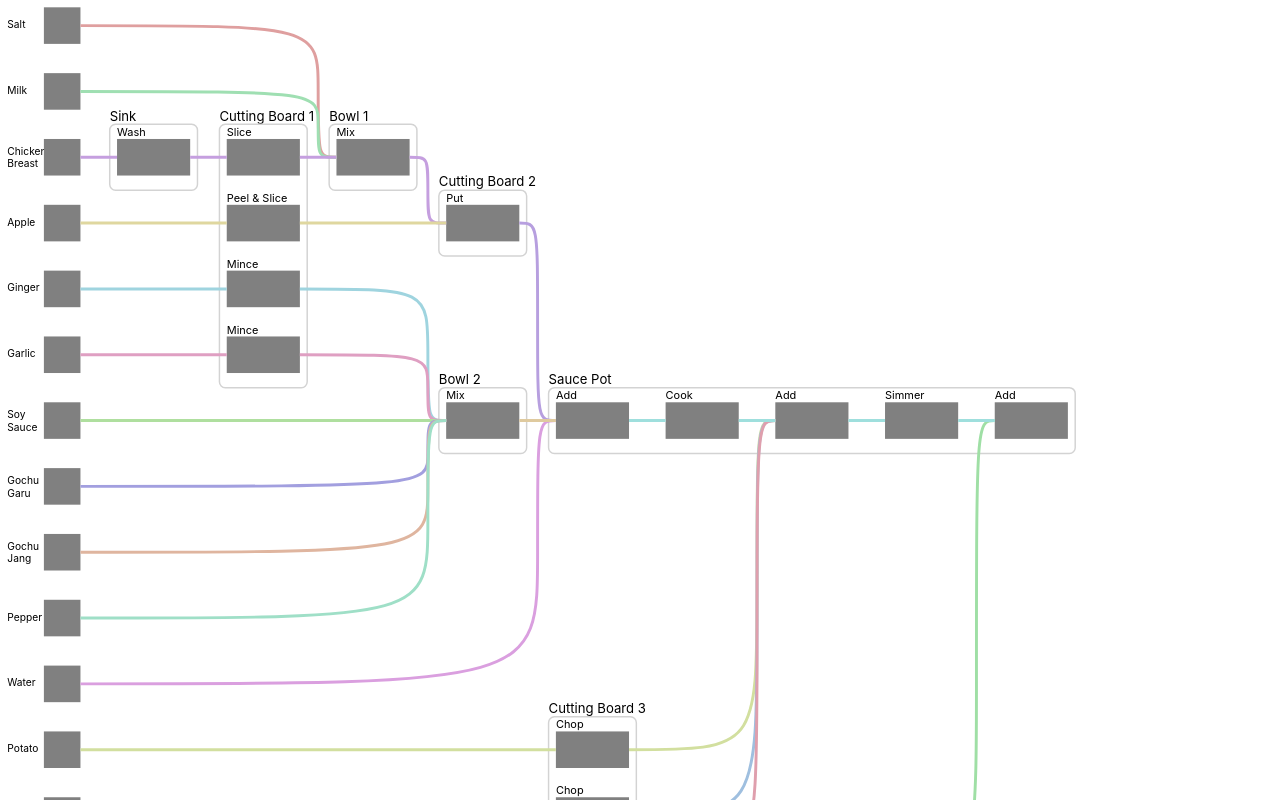
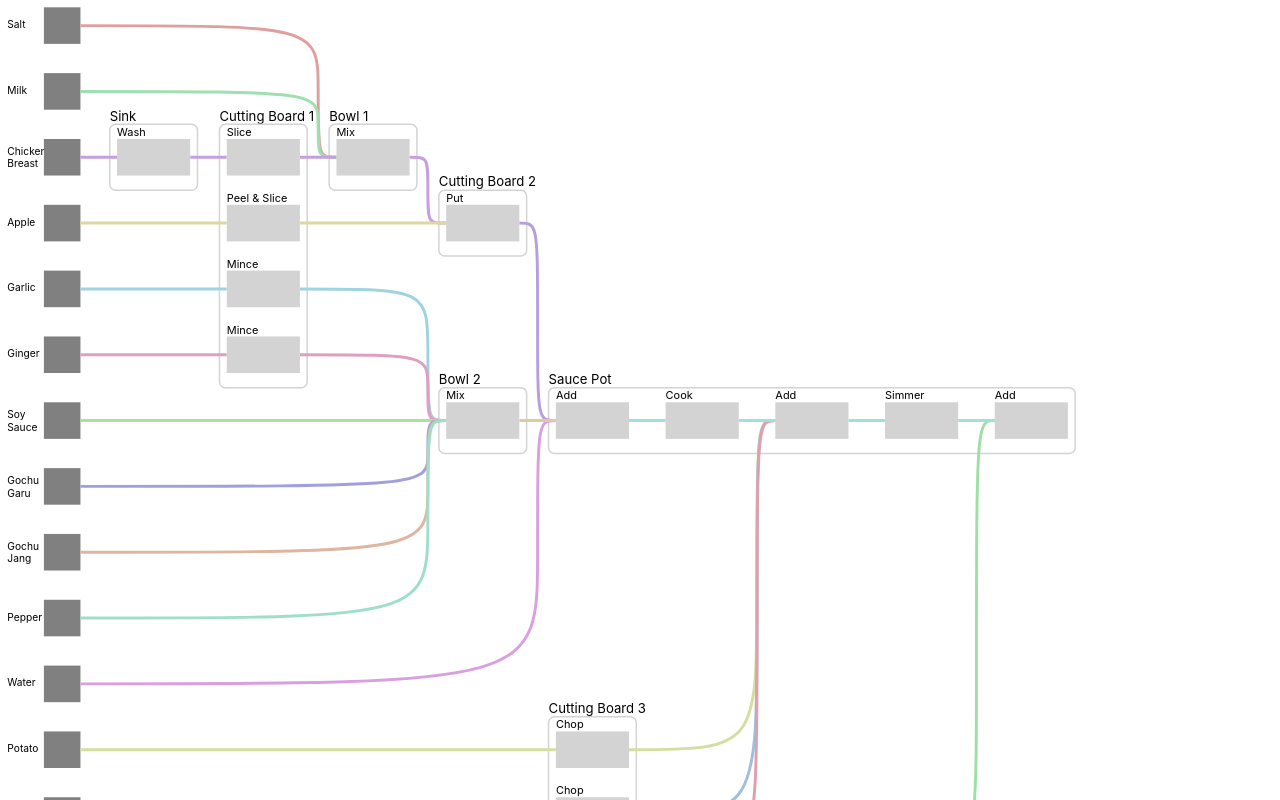
Before and after one commit to kixlab/starlab-video-navigation, a React (Create React App) app in the folder hierarchical_graph/: page / in a window 1280 px wide. Shown: the top 800 px of the page. Built offline with nearby package versions, Linux system fonts and the light colour scheme.

Commit message:
Refactor to pass along current playback path

```diff
--- a/hierarchical_graph/src/App.js
+++ b/hierarchical_graph/src/App.js
@@ -4,12 +4,12 @@ import './App.css';
 import { Graph, Player } from "./components";
 
 function App() {
-  const [seekTime, setSeekTime] = useState(0);
+  const [currentPlayback, setCurrentPlayback ] = useState(null);
 
   return (
     <div className="App">
-      <Player seekTime={seekTime}/>
-      <Graph setSeekTime={setSeekTime}/>
+      <Player currentPlayback={currentPlayback} setCurrentPlayback={setCurrentPlayback}/>
+      <Graph currentPlayback={currentPlayback} setCurrentPlayback={setCurrentPlayback}/>
     </div>
   );
 }
--- a/hierarchical_graph/src/components/Graph.js
+++ b/hierarchical_graph/src/components/Graph.js
@@ -11,8 +11,8 @@ const data = {
         {name: "Milk", step_list: [5]},
         {name: "Chicken Breast", step_list: [0, 1, 5, 6]},
         {name: "Apple", step_list: [2, 6]},
-        {name: "Ginger", step_list: [3, 7]},
-        {name: "Garlic", step_list: [4, 7]},
+        {name: "Garlic", step_list: [3, 7]},
+        {name: "Ginger", step_list: [4, 7]},
         {name: "Soy Sauce", step_list: [7]},
         {name: "Gochu Garu", step_list: [7]},
         {name: "Gochu Jang", step_list: [7]},
@@ -27,23 +27,23 @@ const data = {
         {name: "Intermediate 3", step_list: [8, 9, 10, 11, 12]},
     ],
     steps: [
-        {name: "Wash", row: 2, col: 1, time: 96},
-        {name: "Slice", row: 2, col: 2, time: 106},
-        {name: "Peel & Slice", row: 3, col: 2, time: 257},
-        {name: "Mince", row: 4, col: 2, time: 213},
-        {name: "Mince", row: 5, col: 2, time: 218},
-        {name: "Mix", row: 2, col: 3, time: 140},
-        {name: "Put", row: 3, col: 4, time: 289},
-        {name: "Mix", row: 6, col: 4, time: 186},
-        {name: "Add", row: 6, col: 5, time: 323},
-        {name: "Cook", row: 6, col: 6, time: 342},
-        {name: "Add", row: 6, col: 7, time: 488},
-        {name: "Simmer", row: 6, col: 8, time: 500},
-        {name: "Add", row: 6, col: 9, time: 570},
-        {name: "Chop", row: 11, col: 5, time: 361},
-        {name: "Chop", row: 12, col: 5, time: 374},
-        {name: "Chop", row: 13, col: 5, time: 405},
-        {name: "Chop", row: 14, col: 5, time: 415},
+        {name: "Wash", row: 2, col: 1, time: [96, 100]},
+        {name: "Slice", row: 2, col: 2, time: [106, 136]},
+        {name: "Peel & Slice", row: 3, col: 2, time: [257, 280]},
+        {name: "Mince", row: 4, col: 2, time: [213, 228]},
+        {name: "Mince", row: 5, col: 2, time: [218, 228]},
+        {name: "Mix", row: 2, col: 3, time: [140, 174]},
+        {name: "Put", row: 3, col: 4, time: [289, 316]},
+        {name: "Mix", row: 6, col: 4, time: [186, 250]},
+        {name: "Add", row: 6, col: 5, time: [323, 338]},
+        {name: "Cook", row: 6, col: 6, time: [342, 348]},
+        {name: "Add", row: 6, col: 7, time: [488, 498]},
+        {name: "Simmer", row: 6, col: 8, time: [500, 519]},
+        {name: "Add", row: 6, col: 9, time: [570, 577]},
+        {name: "Chop", row: 11, col: 5, time: [361, 370]},
+        {name: "Chop", row: 12, col: 5, time: [374, 392]},
+        {name: "Chop", row: 13, col: 5, time: [405, 410]},
+        {name: "Chop", row: 14, col: 5, time: [415, 423]},
     ],
     tools: [
         {name: "Sink", start: [2, 1], end: [2, 1]},
@@ -59,16 +59,27 @@ const data = {
 const Graph = (props) => {
     const [dataset, setDataset] = useState(data);
 
+    const setStep = (step) => {
+        props.setCurrentPlayback({type: "step", idx: step, time: dataset.steps[step].time});
+    }
+
+    const checkIsCurrent = (type, idx) => {
+        if (props.currentPlayback) {
+            return props.currentPlayback.type === type && props.currentPlayback.idx === idx ? true : false;
+        }
+        return false;
+    }
+
     return (
         <svg viewBox="0 0 3500 3000">
-            {dataset.tools.map((tool) => (
-                <Tool start={tool.start} end={tool.end} name={tool.name}/>
-            ))}
-            {dataset.steps.map((step) => (
-                <Step row={step.row} col={step.col} name={step.name} time={step.time} setSeekTime={props.setSeekTime}/>
+            {dataset.tools.map((tool, i) => (
+                <Tool start={tool.start} end={tool.end} name={tool.name} isCurrent={checkIsCurrent("tools", i)}/>
             ))}
             {dataset.ingredients.map((ingredient, i) => (
-                <Ingredient idx={i} name={ingredient.name} step_list={ingredient.step_list} steps={dataset.steps}/>
+                <Ingredient idx={i} name={ingredient.name} step_list={ingredient.step_list} steps={dataset.steps} isCurrent={checkIsCurrent("ingredients", i)}/>
+            ))}
+            {dataset.steps.map((step, i) => (
+                <Step idx={i} row={step.row} col={step.col} name={step.name} setStep={setStep} isCurrent={checkIsCurrent("step", i)}/>
             ))}
         </svg>
     );
--- a/hierarchical_graph/src/components/Player.js
+++ b/hierarchical_graph/src/components/Player.js
@@ -4,18 +4,42 @@ import YouTube from 'react-youtube';
 
 const Player = (props) => {
     const [player, setPlayer] = useState(null);
+    const [playbackTimeout, setPlaybackTimeout] = useState(null);
 
     const _onReady = (event) => {
         event.target.pauseVideo();
         setPlayer(event.target);
     }
 
+    const _onStateChange = (event) => {
+        if(event.data == 2) {
+            props.setCurrentPlayback(null);
+            if(playbackTimeout) {
+                clearTimeout(playbackTimeout);
+            }
+        }
+    }
+
+    const playback = (time) => {
+        var currTime = player.getCurrentTime();
+        player.seekTo(time[0]);
+        player.playVideo();
+        var timeout = setTimeout(playback, (time[1] - time[0])*1000, time)
+        setPlaybackTimeout(timeout);
+    }
+
     // set player seek time on props change
     useEffect(() => {
-        if (player) {
-            player.seekTo(props.seekTime);
+        if (player && props.currentPlayback) {
+            player.seekTo(props.currentPlayback.time[0]);
+            player.playVideo();
+            if(playbackTimeout != null) {
+                clearTimeout(playbackTimeout);
+            }
+            var timeout = setTimeout(playback, (props.currentPlayback.time[1] - props.currentPlayback.time[0])*1000, props.currentPlayback.time)
+            setPlaybackTimeout(timeout);
         }
-    }, [props.seekTime]);
+    }, [props.currentPlayback]);
 
     const opts = {
         height: '390',
@@ -27,7 +51,7 @@ const Player = (props) => {
     };
 
     return (
-        <YouTube videoId="T7icxr899qc" opts={opts} onReady={_onReady} />
+        <YouTube videoId="T7icxr899qc" opts={opts} onReady={_onReady} onStateChange={_onStateChange}/>
     );
 }
 
--- a/hierarchical_graph/src/components/Step.js
+++ b/hierarchical_graph/src/components/Step.js
@@ -2,14 +2,18 @@ import React, { useState, useEffect } from 'react';
 import styled from 'styled-components';
 
 const Step = (props) => {
-    const setSeekTime = () => {
-        props.setSeekTime(props.time);
+    const setStep = () => {
+        props.setStep(props.idx);
     }
 
     return (
-        <ClickableG onClick={setSeekTime}>
-            <StepLabel x={props.col*(200+100) + 20} y={props.row*(100+80) + 12}>{props.name}</StepLabel>
-            <rect x={props.col*(200+100) + 20} y={props.row*(100+80) + 20} width="200" height="100" fill="gray"/>
+        <ClickableG onClick={setStep}>
+            {props.isCurrent ?
+                <CurrStepLabel x={props.col*(200+100) + 20} y={props.row*(100+80) + 12}>{props.name}</CurrStepLabel> :
+                <StepLabel x={props.col*(200+100) + 20} y={props.row*(100+80) + 12}>{props.name}</StepLabel>
+            }
+            <rect x={props.col*(200+100) + 20} y={props.row*(100+80) + 20} width="200" height="100" fill="lightgray"
+                  stroke={props.isCurrent ? "#3786E2" : "transparent"} stroke-width="8"/>
         </ClickableG>
     );
 }
@@ -22,4 +26,10 @@ const StepLabel = styled.text`
     font-size: 30px;
 `;
 
+const CurrStepLabel = styled.text`
+    font-size: 30px;
+    font-weight: bold;
+    fill: #3786E2;
+`;
+
 export default Step;
```
